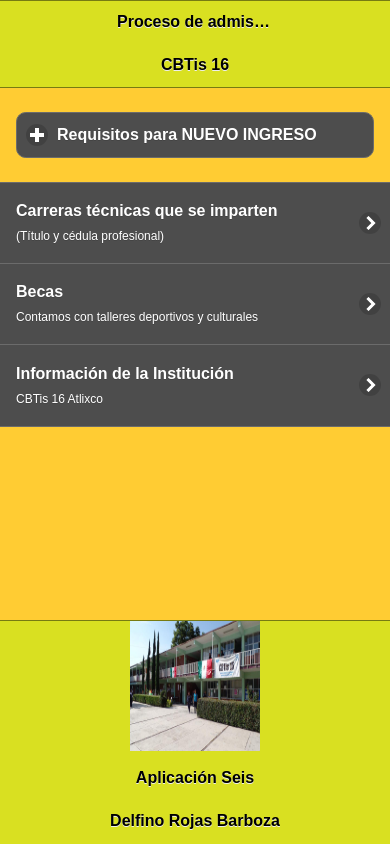
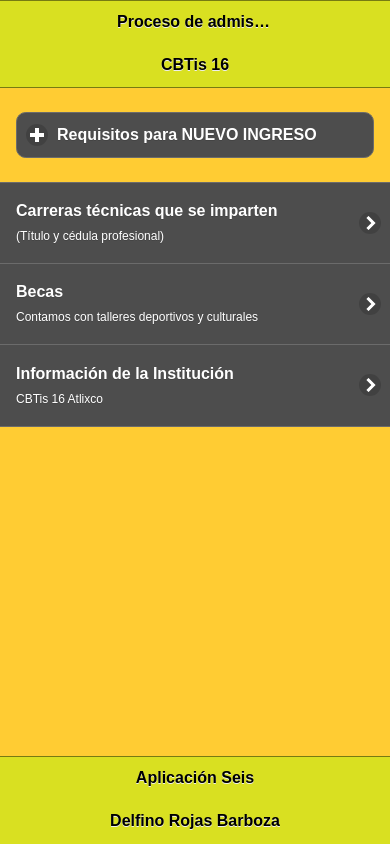
Before and after one commit to DelfinoRojas/seis, a plain HTML site: page index.html in a window 390 px wide. Drawn offline with Linux system fonts and the light colour scheme; some packages are replaced by stand-ins of ours; files whose address does not match are found by name.

Commit message:
2 subida
Sexta aplicación

```diff
--- a/index.html
+++ b/index.html
@@ -69,10 +69,6 @@
 </ul>
 </div>
 <div data-role="footer" align="center" data-theme="a" data-position="fixed">
-<div>
-<center>
-<img src="images/escuela.jpg" width="130" height="130"></center>
-</div>
 <h4>Aplicación Seis</h4>
 <h4>Delfino Rojas Barboza</h4>
 </div>
```
